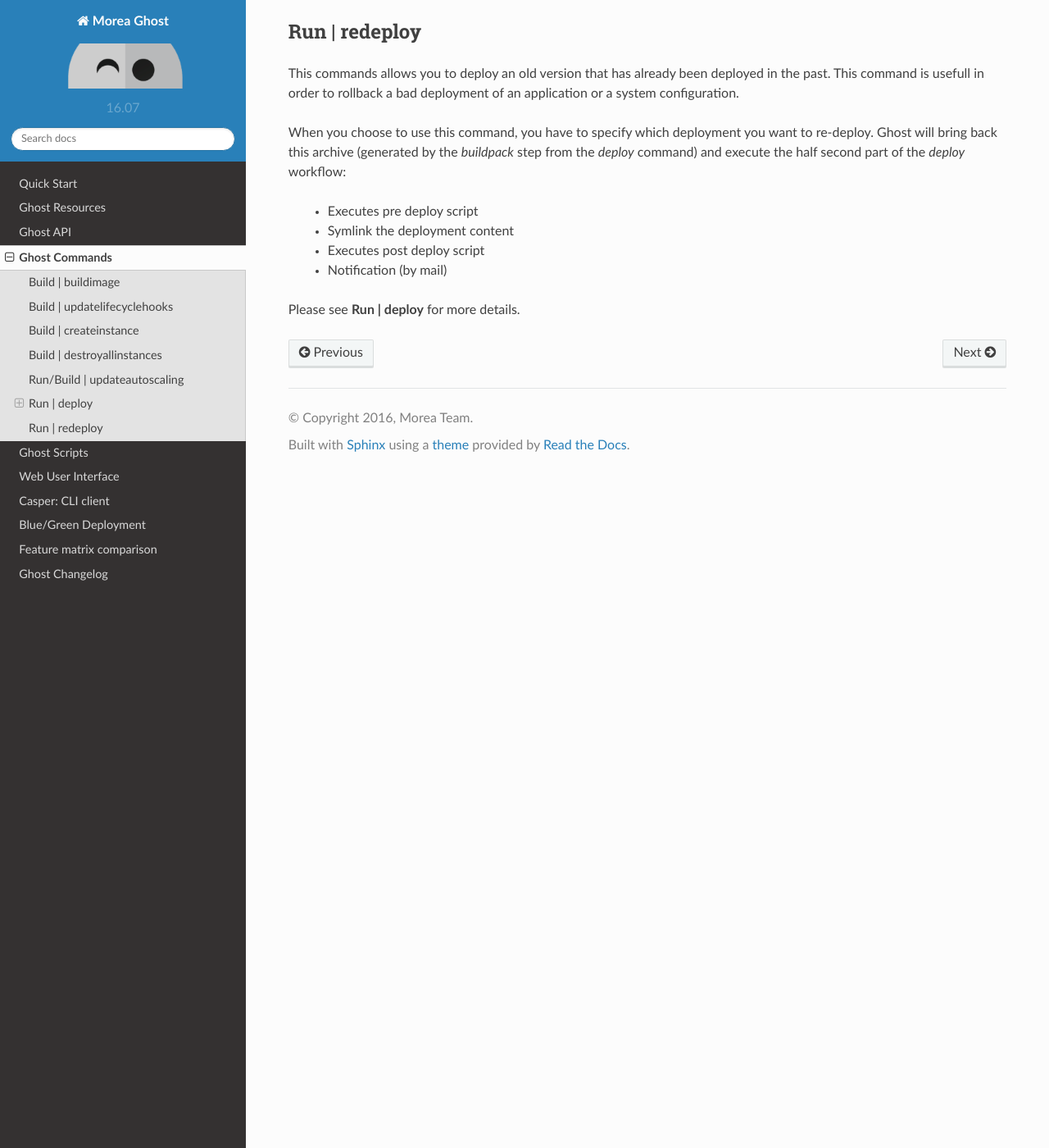
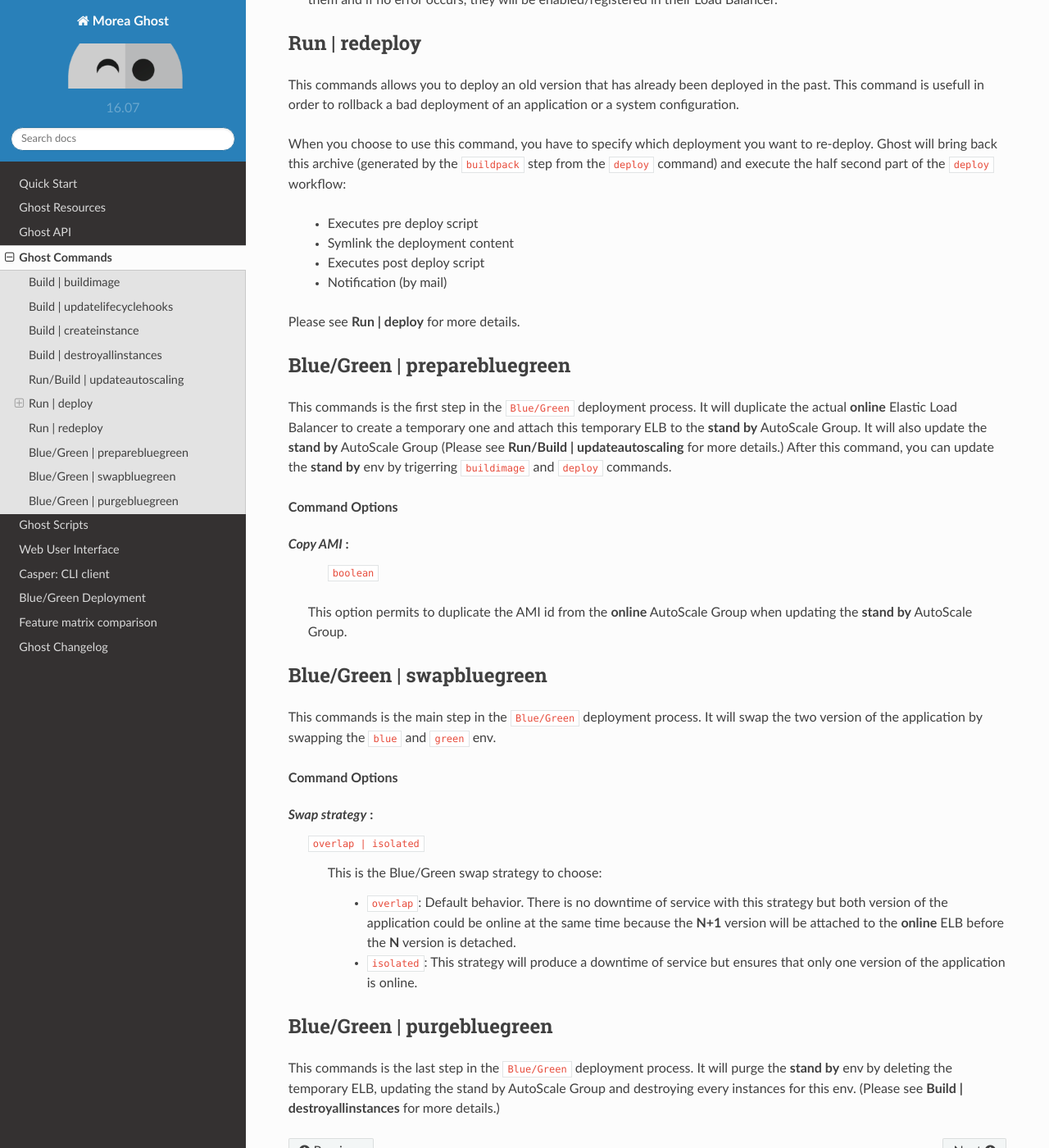
Before and after one commit to claranet/cloud-deploy-docs, a Sphinx documentation site: the page built from source/rst/commands.rst, in a window 1280 px wide and 1400 px high, scrolled down 7108 px. Shown: the whole window at 82% size. Built offline with Sphinx 7.4.7 and the Read the Docs theme 2.0.0, drawn with Linux system fonts in a browser that asks for light colours; some of the changed text lies outside the part shown.

Commit message:
Blue/Green commands doc

```diff
--- a/source/rst/commands.rst
+++ b/source/rst/commands.rst
@@ -16,12 +16,12 @@
 **Command Options**
 
 *Instance Type* :
-  `string`
+  ``string``
 
  Choose the instance type of the temporary instance created by Packer for provisionning.
 
 *Skip SALT bootstrap* :
-  `true | false`
+  ``boolean``
 
  This option permits to choose if Packer should install the Salt agent (minion) before applying all feature formulas.
 
@@ -30,8 +30,8 @@
     There are two Hooks available and configurable in the application.
     Thoose hooks are scripts:
 
-        * `pre_buildimage` : Script executed on the temporary instance *before* the SALT provisionning
-        * `post_buildimage` : Script executed on the temporary instance *after* the SALT provisionning
+        * ``pre_buildimage`` : Script executed on the temporary instance *before* the SALT provisionning
+        * ``post_buildimage`` : Script executed on the temporary instance *after* the SALT provisionning
 
 .. figure:: /images/ghost_buildimage.png
 
@@ -42,7 +42,7 @@
 ----------------------------
 
 This command allows you to upload and upgrade the pre-bootstrap and post-bootstrap scripts defined in the application.
-Those scripts will be executed when a new instance is create by the auto-scaling group or when the *createinstance* command is triggered in Ghost.
+Those scripts will be executed when a new instance is create by the auto-scaling group or when the ``createinstance`` command is triggered in Ghost.
 
 Here is a workflow diagram for more details :
 
@@ -52,17 +52,17 @@
 ----------------------
 
 This command allows you to create a standalone instance (not attached to an AutoScale Group).
-You can validate and test your module deployments and the AMI generated by `buildimage`
+You can validate and test your module deployments and the AMI generated by ``buildimage``
 
 **Command Options**
 
 *Subnet* :
-  `subnet_id`
+  ``subnet_id``
 
  This option permits to choose in which subnet the instance must be created.
 
 *Private IP address* :
-  `empty by default`
+  ``empty by default``
 
  If specified, this option permits to choose the Private IP address to affect to the created instance.
 
@@ -70,15 +70,15 @@
 Build | destroyallinstances
 ---------------------------
 
-This command allows you to destroy every instances mapped to the current application (based on EC2 Tags: `app`, `env`, `role`, `color`).
+This command allows you to destroy every instances mapped to the current application (based on EC2 Tags: ``app``, ``env``, ``role``, ``color``).
 Both *standalone* and *in AutoScale* instances are destroyed.
 
 
 Run/Build | updateautoscaling
 -----------------------------
 
-This command allow you to create a new *LaunchConfiguration* with every parameter taken from the Ghost application and attach it to the AutoScale Group.
-It will also update the AutoScale Group parameters (update *min*, *max*, *desired*) and tags (set needed Ghost's tags)
+This command allow you to create a new ``LaunchConfiguration`` with every parameter taken from the Ghost application and attach it to the AutoScale Group.
+It will also update the AutoScale Group parameters (update ``min``, ``max``, ``desired``) and tags (set needed Ghost's tags)
 
 
 Run | deploy
@@ -95,12 +95,12 @@
 **Command Options**
 
 *Strategy* :
-  `serial | parallel`
+  ``serial | parallel``
 
  This option permits to choose if Ghost should connect to all instances in parallel via SSH or not.
 
 *Safe Deploy* :
-  `boolean and parameters`
+  ``boolean and parameters``
 
 Safe deploy documentation:
 **************************
@@ -189,7 +189,7 @@
 This commands allows you to deploy an old version that has already been deployed in the past. This command is usefull in order to rollback a bad deployment of an application or a system configuration.
 
 When you choose to use this command, you have to specify which deployment you want to re-deploy.
-Ghost will bring back this archive (generated by the `buildpack` step from the `deploy` command) and execute the half second part of the `deploy` workflow:
+Ghost will bring back this archive (generated by the ``buildpack`` step from the ``deploy`` command) and execute the half second part of the ``deploy`` workflow:
 
 		* Executes pre deploy script
 		* Symlink the deployment content
@@ -197,3 +197,44 @@
 		* Notification (by mail)
 
 Please see **Run | deploy** for more details.
+
+
+Blue/Green | preparebluegreen
+-----------------------------
+
+This commands is the first step in the ``Blue/Green`` deployment process.
+It will duplicate the actual **online** Elastic Load Balancer to create a temporary one and attach this temporary ELB to the **stand by** AutoScale Group.
+It will also update the **stand by** AutoScale Group (Please see **Run/Build | updateautoscaling** for more details.)
+After this command, you can update the **stand by** env by trigerring ``buildimage`` and ``deploy`` commands.
+
+**Command Options**
+
+*Copy AMI* :
+  ``boolean``
+
+ This option permits to duplicate the AMI id from the **online** AutoScale Group when updating the **stand by** AutoScale Group.
+
+
+Blue/Green | swapbluegreen
+--------------------------
+
+This commands is the main step in the ``Blue/Green`` deployment process.
+It will swap the two version of the application by swapping the ``blue`` and ``green`` env.
+
+**Command Options**
+
+*Swap strategy* :
+  ``overlap | isolated``
+
+    This is the Blue/Green swap strategy to choose:
+
+        * ``overlap``: Default behavior. There is no downtime of service with this strategy but both version of the application could be online at the same time because the **N+1** version will be attached to the **online** ELB before the **N** version is detached.
+
+	* ``isolated``: This strategy will produce a downtime of service but ensures that only one version of the application is online.
+
+
+Blue/Green | purgebluegreen
+---------------------------
+
+This commands is the last step in the ``Blue/Green`` deployment process.
+It will purge the **stand by** env by deleting the temporary ELB, updating the stand by AutoScale Group and destroying every instances for this env. (Please see **Build | destroyallinstances** for more details.)
```
Also changed, not shown: source/rst/bluegreen.rst (+12 -10 lines).
